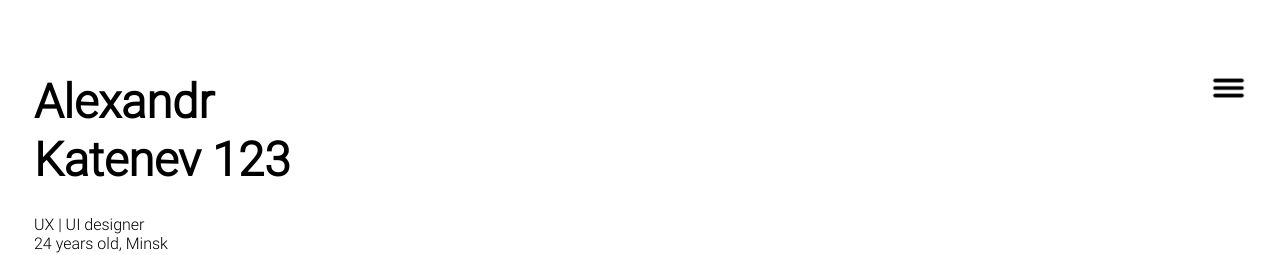
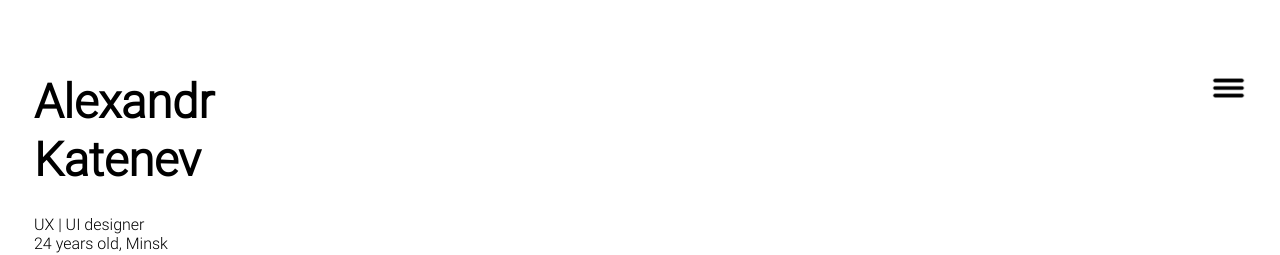
Before and after one commit to goldenmember94/hcp, a plain HTML site: page index.html in a window 1280 px wide. Shown: the top 255 px of the page. Drawn offline with Linux system fonts and the light colour scheme.

Commit message:
сообщение коммита

```diff
--- a/index.html
+++ b/index.html
@@ -16,7 +16,7 @@
     <div class="wrapper__header-nav">
       <header class="header">
         <span class="header__logo-text">Alexandr</span>
-        <span class="header__logo-text">Katenev 123</span>
+        <span class="header__logo-text">Katenev</span>
       </header>
 
       <nav class="nav">
```
